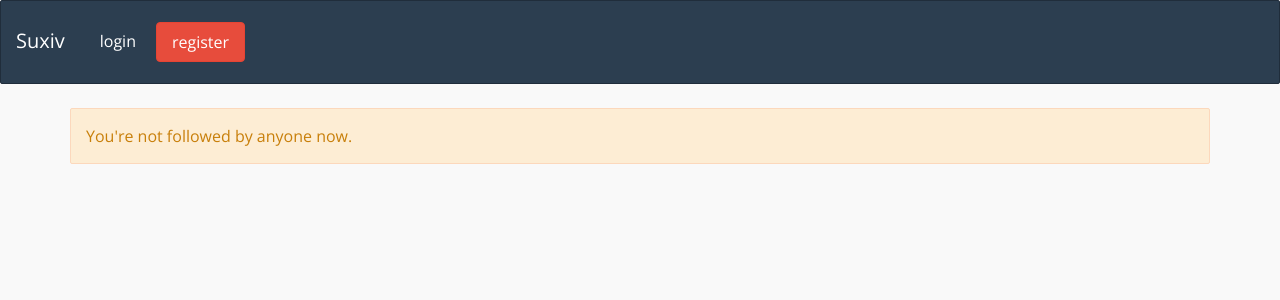
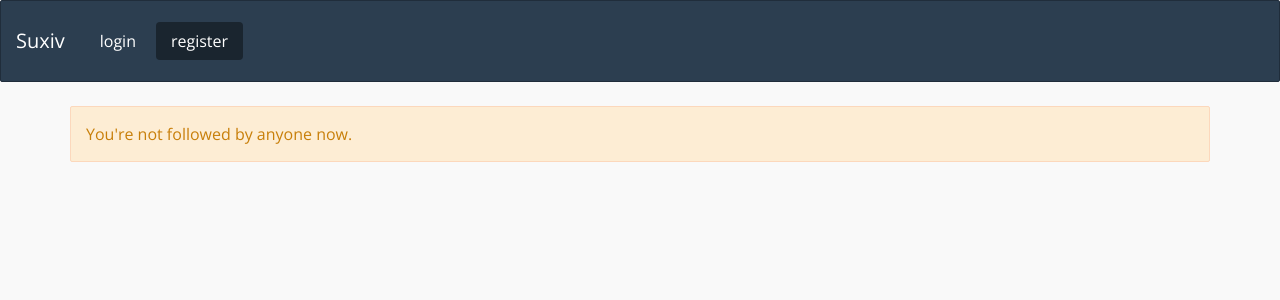
Before and after one commit to utgwkk/le4-database, a Flask app: a page that uses templates/layout.html in a window 1280 px wide. Shown: the top 300 px of the page. Run offline with Flask 2, Linux system fonts and the light colour scheme; data that the repository does not hold is empty; some libraries are stand-ins or nearby versions.

Commit message:
Do not use button css on register link

```diff
--- a/templates/layout.html
+++ b/templates/layout.html
@@ -37,8 +37,8 @@
           <li class="nav-item">
             <a href="{{ url_for('login') }}">login</a>
           </li>
-          <li class="nav-item">
-            <a href="{{ url_for('register_user') }}" class="btn btn-danger">register</a>
+          <li class="nav-item active">
+            <a href="{{ url_for('register_user') }}">register</a>
           </li>
           {% endif %}
         </ul>
```
